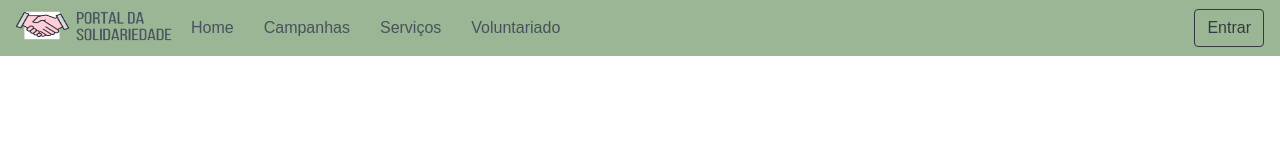
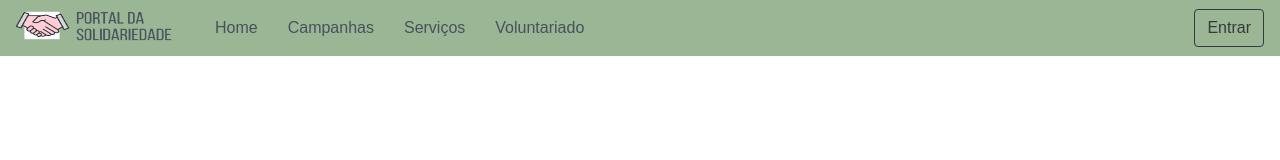
Before and after one commit to amandazk/projeto-IFC, a Vue app in the folder frontend/app/: page /cuidados-covid in a window 1280 px wide. Shown: the top 160 px of the page. Built offline with nearby package versions, Linux system fonts and the light colour scheme.

Commit message:
Pequenas alterações na navbar e nas info

```diff
--- a/frontend/app/src/components/InfoProj.vue
+++ b/frontend/app/src/components/InfoProj.vue
@@ -50,7 +50,7 @@
         <div class="col-md-6">
           <p class="text-muted">
             Por fim, as suas informações serão revisadas pelo portal.
-            Se o cadastro pessoal e da campanha/ serviço / voluntariado
+            Se o cadastro pessoal e da campanha/serviço/voluntariado
             estiverem corretos, será publicado no nosso site,
             disponibilizando as informações para outros usuários.
             Dessa maneira conectando as partes interessadas.
--- a/frontend/app/src/components/NavBar.vue
+++ b/frontend/app/src/components/NavBar.vue
@@ -11,7 +11,7 @@
         class="d-inline-block align-top"
         alt=""
       />
-      <ul class="navbar-nav mr-auto mt-2 mt-lg-0">
+      <ul class="navbar-nav mr-auto mt-2 ml-4 mt-lg-0">
         <li class="nav-item">
           <a class="nav-link" style="color: rgba(71, 82, 94, 100)" href="/"
             >Home</a
```
